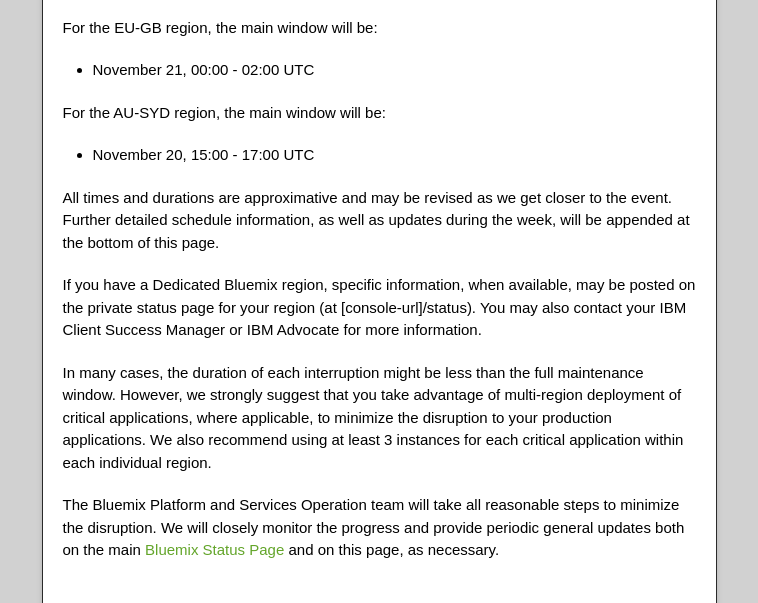
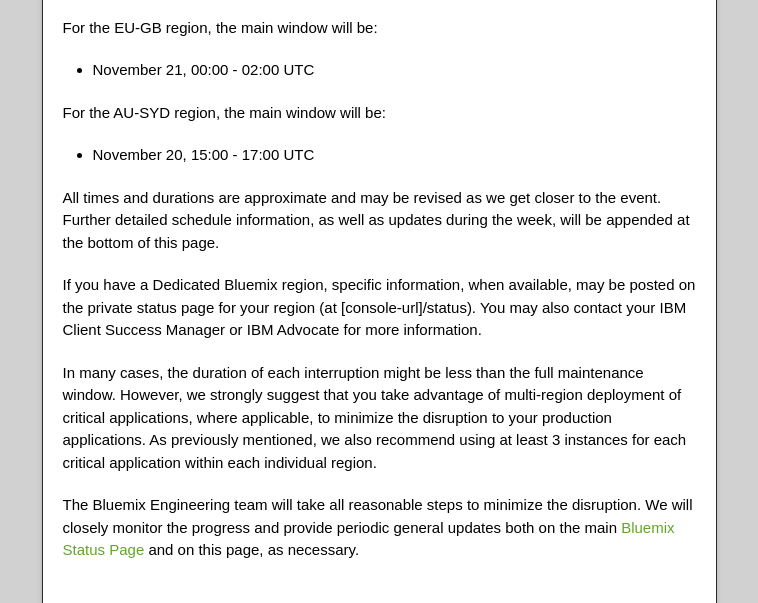
Before and after one commit to IBM-Cloud/support, a plain HTML site: page maintenance.html in a window 1280 px wide. Shown: the part 997-1600 px from the top of the page, without its empty margins (261-1019 px from the left). Drawn offline with nearby package versions, Linux system fonts and the light colour scheme.

Commit message:
Update maintenance.html

```diff
--- a/maintenance.html
+++ b/maintenance.html
@@ -75,13 +75,13 @@
 <li>November 20, 15:00 - 17:00 UTC</li>
 </ul>
 
-<p>All times and durations are approximative and may be revised as we get closer to the event. Further detailed schedule information, as well as updates during the week, will be appended at the bottom of this page.</p>
+<p>All times and durations are approximate and may be revised as we get closer to the event. Further detailed schedule information, as well as updates during the week, will be appended at the bottom of this page.</p>
 
 <p>If you have a Dedicated Bluemix region, specific information, when available, may be posted on the private status page for your region (at [console-url]/status). You may also contact your IBM Client Success Manager or IBM Advocate for more information.</p>
 
-<p>In many cases, the duration of each interruption might be less than the full maintenance window. However, we strongly suggest that you take advantage of multi-region deployment of critical applications, where applicable, to minimize the disruption to your production applications. We also recommend using at least 3 instances for each critical application within each individual region. </p>
+<p>In many cases, the duration of each interruption might be less than the full maintenance window. However, we strongly suggest that you take advantage of multi-region deployment of critical applications, where applicable, to minimize the disruption to your production applications. As previously mentioned, we also recommend using at least 3 instances for each critical application within each individual region. </p>
 
-<p>The Bluemix Platform and Services Operation team will take all reasonable steps to minimize the disruption. We will closely monitor the progress and provide periodic general updates both on the main <a href="http://ibm.biz/bluemixstatus">Bluemix Status Page</a> and on this page, as necessary. </p>
+<p>The Bluemix Engineering team will take all reasonable steps to minimize the disruption. We will closely monitor the progress and provide periodic general updates both on the main <a href="http://ibm.biz/bluemixstatus">Bluemix Status Page</a> and on this page, as necessary. </p>
         </article>
       </div>
     </div>
```
